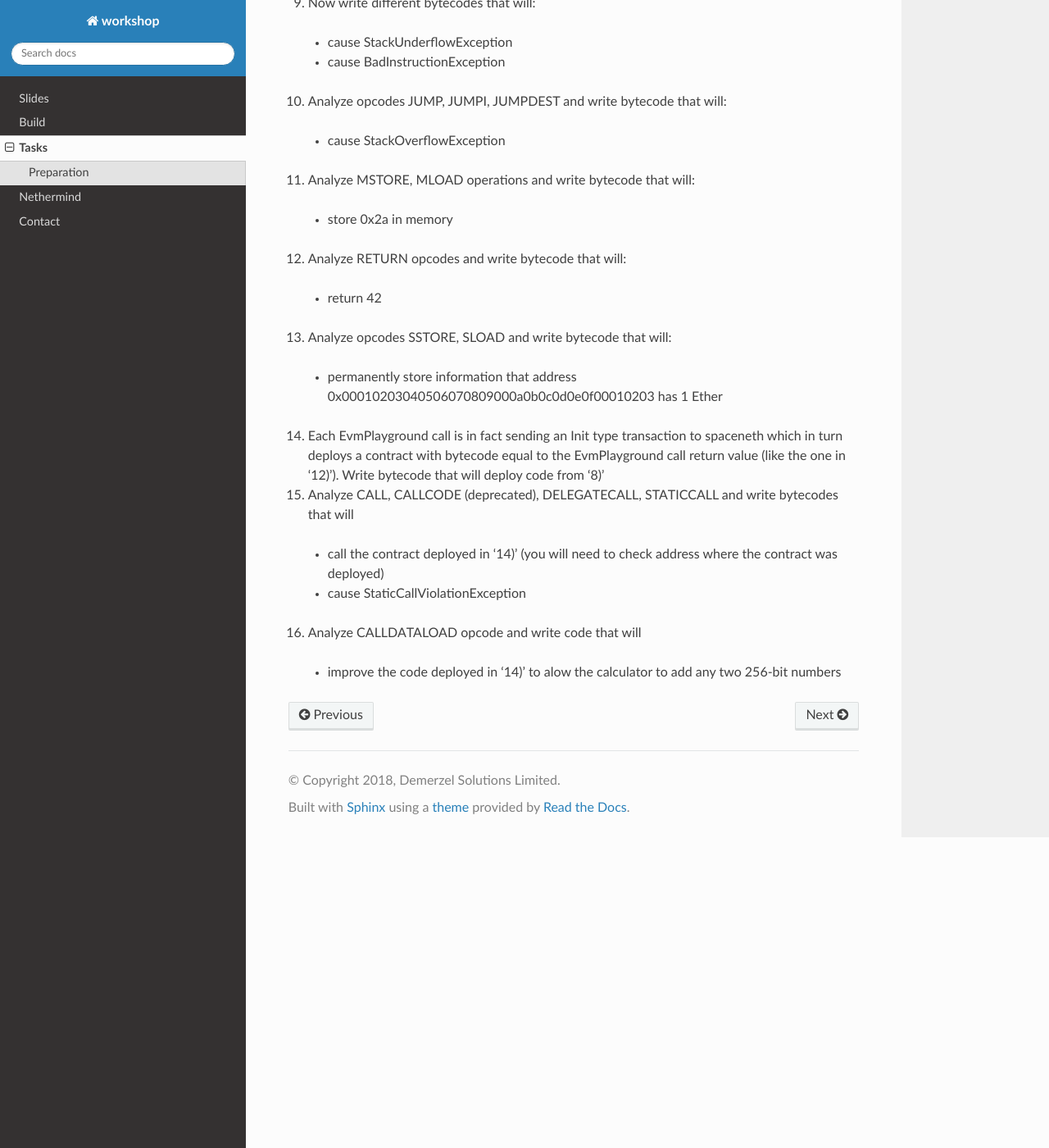
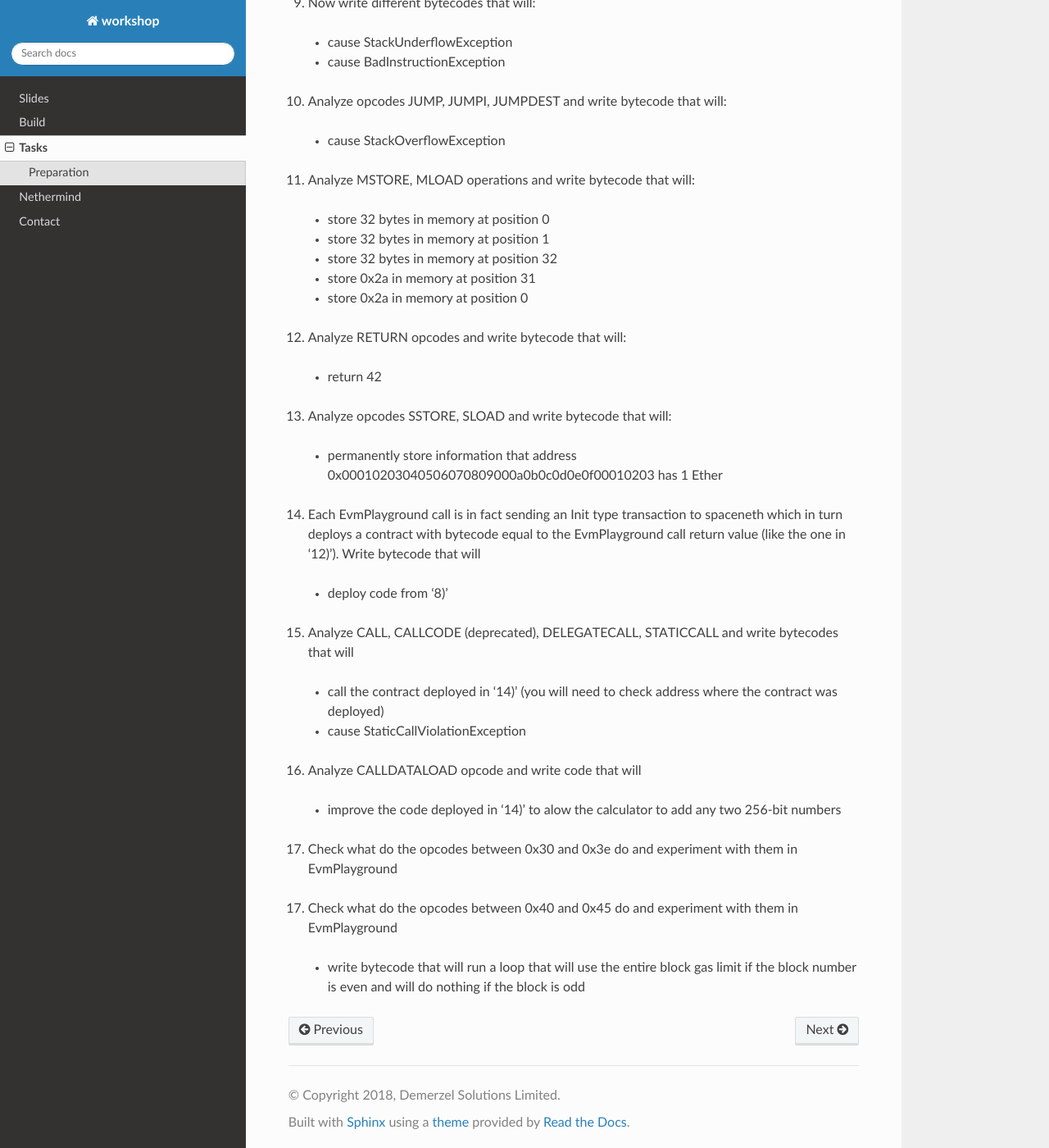
Before and after one commit to NethermindEth/workshop, a Sphinx documentation site: the page built from docs/source/tasks.rst, in a window 1280 px wide and 1400 px high, scrolled down 1255 px. Shown: the whole window at 82% size. Built offline with Sphinx 7.4.7 and the Read the Docs theme 2.0.0, drawn with Linux system fonts in a browser that asks for light colours.

Commit message:
Update tasks.rst
more memory related tasks

```diff
--- a/docs/source/tasks.rst
+++ b/docs/source/tasks.rst
@@ -62,7 +62,11 @@ Preparation
  * cause StackOverflowException
 
 11. Analyze MSTORE, MLOAD operations and write bytecode that will:
- * store 0x2a in memory
+ * store 32 bytes in memory at position 0
+ * store 32 bytes in memory at position 1
+ * store 32 bytes in memory at position 32
+ * store 0x2a in memory at position 31
+ * store 0x2a in memory at position 0
 
 12. Analyze RETURN opcodes and write bytecode that will:
  * return 42
@@ -70,7 +74,8 @@ Preparation
 13. Analyze opcodes SSTORE, SLOAD and write bytecode that will:
  * permanently store information that address 0x00010203040506070809000a0b0c0d0e0f00010203 has 1 Ether
 
-14. Each EvmPlayground call is in fact sending an Init type transaction to spaceneth which in turn deploys a contract with bytecode equal to the EvmPlayground call return value (like the one in '12)'). Write bytecode that will deploy code from '8)'
+14. Each EvmPlayground call is in fact sending an Init type transaction to spaceneth which in turn deploys a contract with bytecode equal to the EvmPlayground call return value (like the one in '12)'). Write bytecode that will
+ * deploy code from '8)'
 
 15. Analyze CALL, CALLCODE (deprecated), DELEGATECALL, STATICCALL and write bytecodes that will
  * call the contract deployed in '14)' (you will need to check address where the contract was deployed)
@@ -78,3 +83,8 @@ Preparation
 
 16. Analyze CALLDATALOAD opcode and write code that will
  * improve the code deployed in '14)' to alow the calculator to add any two 256-bit numbers
+
+17. Check what do the opcodes between 0x30 and 0x3e do and experiment with them in EvmPlayground
+
+17. Check what do the opcodes between 0x40 and 0x45 do and experiment with them in EvmPlayground
+ * write bytecode that will run a loop that will use the entire block gas limit if the block number is even and will do nothing if the block is odd
```
